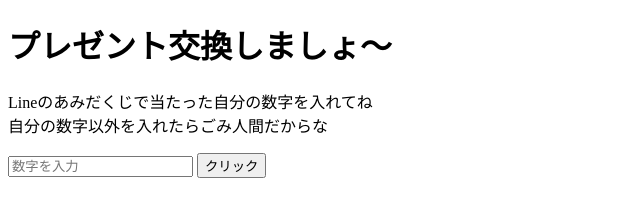
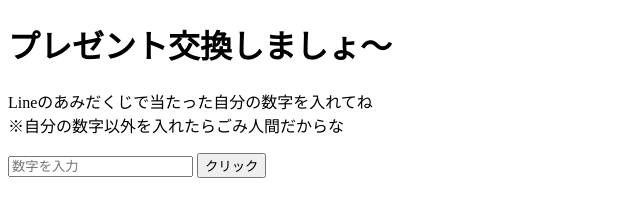
Before and after one commit to shoma-4926/gift-tyu-sen, a plain HTML site: page index.html in a window 1280 px wide. Shown: the whole page, without its empty margins (0-640 px from the left). Drawn offline with Linux system fonts and the light colour scheme.

Commit message:
Update index.html

```diff
--- a/index.html
+++ b/index.html
@@ -7,7 +7,7 @@
 </head>
 <body>
     <h1>プレゼント交換しましょ～</h1>
-    <p>Lineのあみだくじで当たった自分の数字を入れてね<br>自分の数字以外を入れたらごみ人間だからな</p>
+    <p>Lineのあみだくじで当たった自分の数字を入れてね<br>※自分の数字以外を入れたらごみ人間だからな</p>
     <p id="random-number"></p>
     <input type="text" id="input-box" placeholder="数字を入力">
     <button type="button" onclick="getNextRandomNumber()">クリック</button>
```
